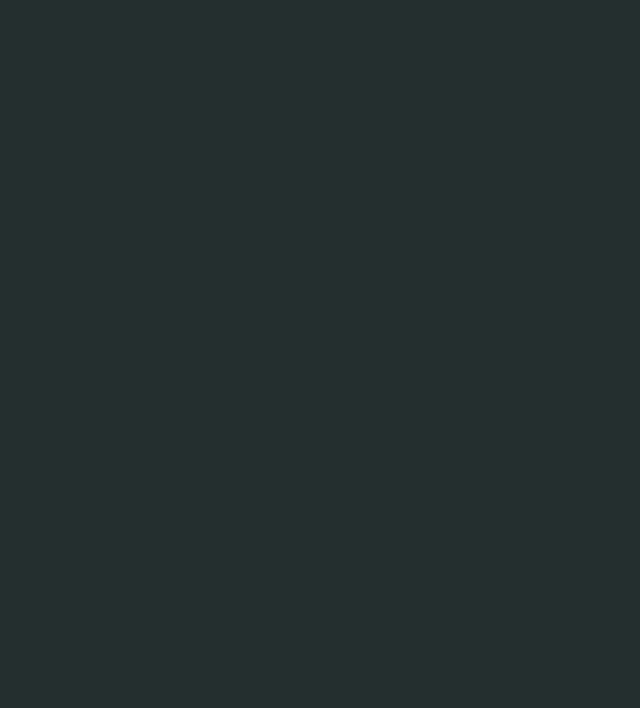
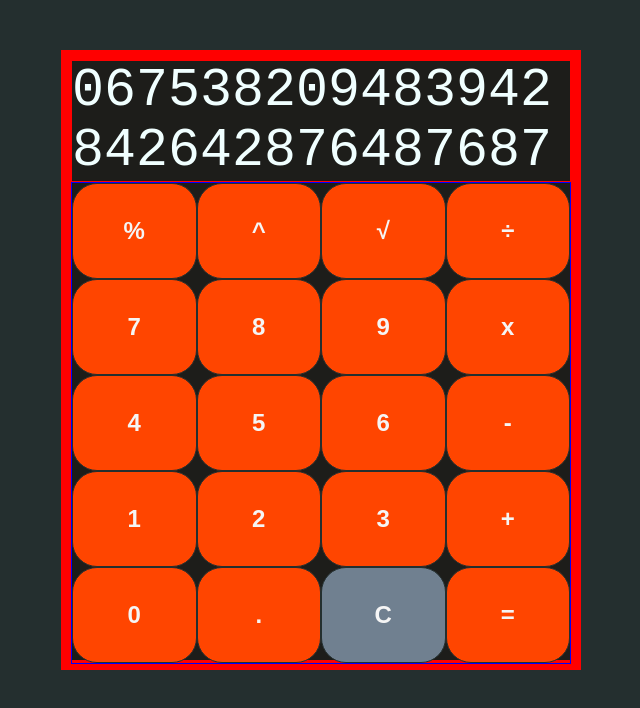
Before and after one commit to XAJX179/Calculator, a plain HTML site: page index.html in a window 1280 px wide. Shown: the whole page, without its empty margins (319-959 px from the left). Drawn offline with Linux system fonts and the light colour scheme.

Commit message:
Feat: Calculator UI
Display and buttons

```diff
--- a/index.html
+++ b/index.html
@@ -9,7 +9,33 @@
 </head>
 
 <body>
-
+    <div class="calculator">
+        <div class="display">
+            <p>067538209483942842642876487687427643874274687426873489539538</p>
+        </div>
+        <div class="button-container">
+            <button>%</button>
+            <button>7</button>
+            <button>4</button>
+            <button>1</button>
+            <button>0</button>
+            <button>^</button>
+            <button>8</button>
+            <button>5</button>
+            <button>2</button>
+            <button>.</button>
+            <button>√</button>
+            <button>9</button>
+            <button>6</button>
+            <button>3</button>
+            <button id="clear">C</button>
+            <button>÷</button>
+            <button>x</button>
+            <button>-</button>
+            <button>+</button>
+            <button>=</button>
+        </div>
+    </div>
 </body>
 
 </html>
--- a/style.css
+++ b/style.css
@@ -1,3 +1,68 @@
+/* layout */
+body {
+  display: flex;
+  justify-content: center;
+  align-items: center;
+}
+
+.button-container {
+  height: 80%;
+  display: flex;
+  flex-direction: column;
+  flex-wrap: wrap;
+}
+.display {
+  overflow: hidden;
+}
+.display p {
+  display: flex;
+  flex-direction: row-reverse;
+  margin: 0;
+  word-break: break-all;
+}
+/* adjust */
+body {
+  margin-top: 50px;
+}
+.calculator {
+  height: 600px;
+  width: 500px;
+}
+.display {
+  height: 20%;
+}
+.button-container {
+  height: 80%;
+}
+button {
+  height: 20%;
+  width: 25%;
+  border-radius: 25px;
+}
+/* misc */
 body {
   background-color: rgb(36, 47, 47);
 }
+.calculator {
+  border: 10px solid red;
+  background-color: rgb(29, 29, 26);
+}
+.display {
+  border: 1px red solid;
+  color: azure;
+  font-family: "Courier New", Courier, monospace;
+  font-size: 40pt;
+}
+.button-container {
+  border: 1px blue solid;
+}
+button {
+  font-weight: bold;
+  font-size: x-large;
+  color: whitesmoke;
+  border: 1px solid rgb(36, 47, 47);
+  background-color: orangered;
+}
+#clear {
+  background-color: slategray;
+}
```
